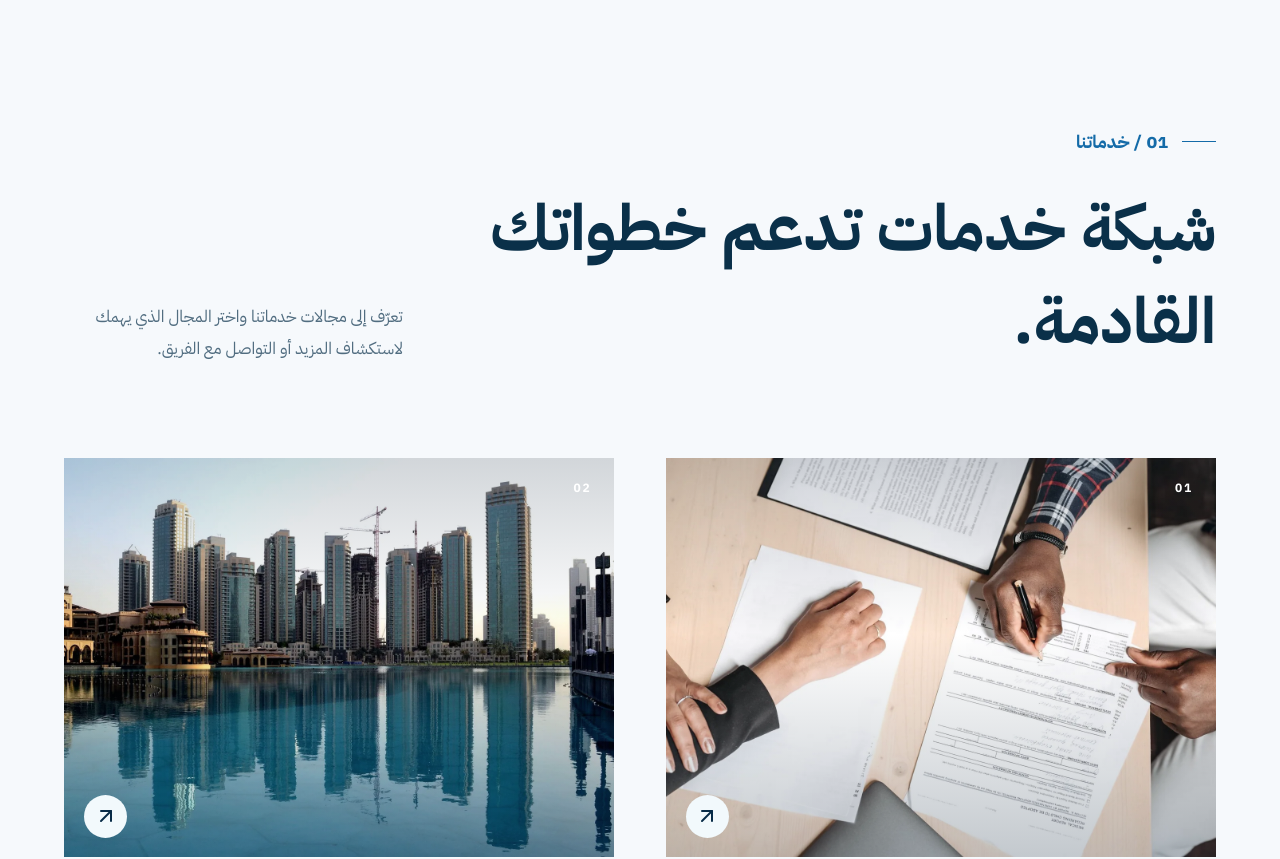
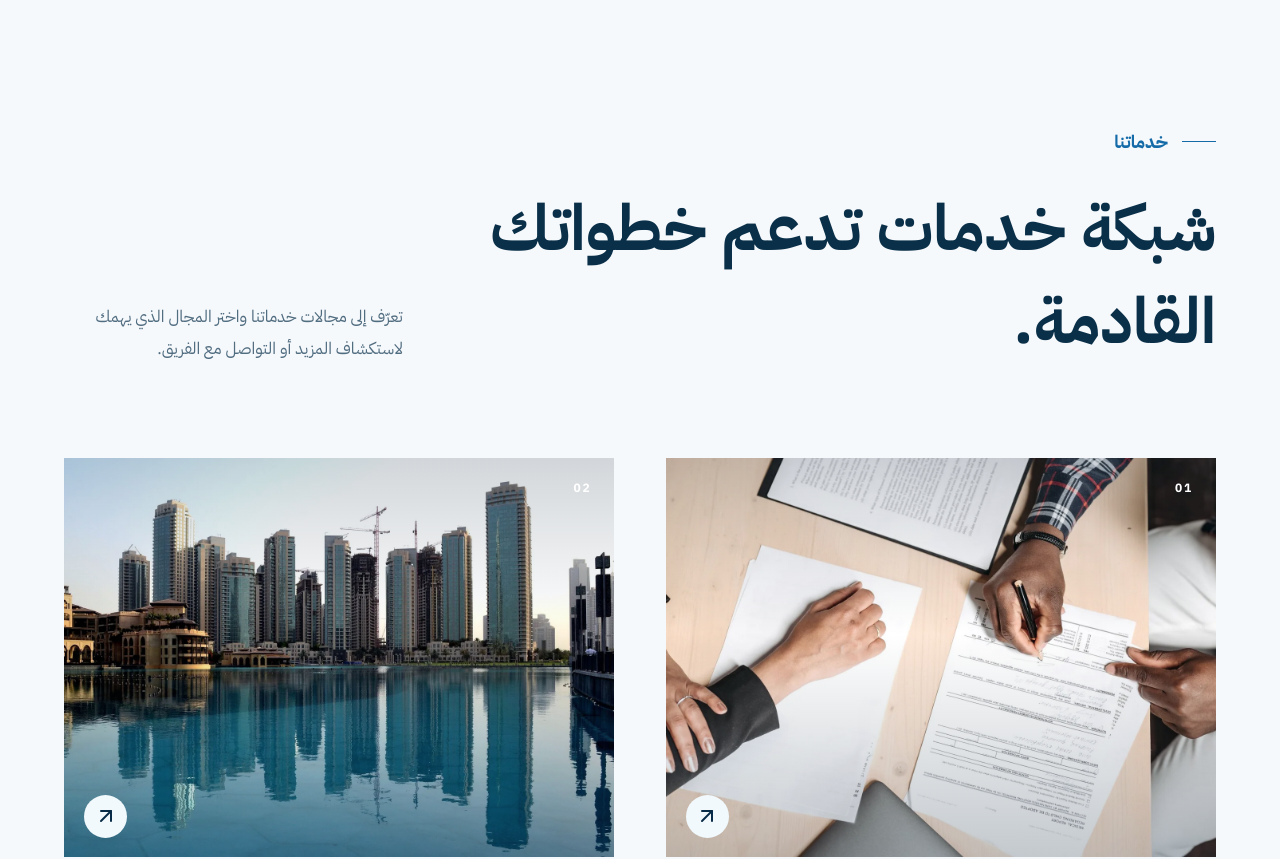
Before and after one commit to Bashar-alJabi/inbs-website, a Next.js app: page /ar/services in a window 1280 px wide. Shown: the part 800-1659 px from the top of the page. Built offline with nearby package versions, Linux system fonts and the light colour scheme; no server answers.

Commit message:
content(services): remove numbered section kickers in both locales

```diff
--- a/src/content/services-page.ts
+++ b/src/content/services-page.ts
@@ -7,12 +7,12 @@ export const servicesPageContent = {
     introduction: 'From setting up a business to navigating everyday requirements, explore the services available through the INBS network in Dubai.',
     browse: 'Explore our services',
     location: 'DUBAI, UNITED ARAB EMIRATES',
-    indexLabel: '01 / OUR SERVICES',
+    indexLabel: 'OUR SERVICES',
     indexTitle: 'A network built around your next step.',
     indexLead: 'Explore our areas of service. Select a category to learn more or get in touch with the team.',
     category: 'SERVICE',
     explore: 'Explore service',
-    closingEyebrow: '02 / LET’S CONNECT',
+    closingEyebrow: 'LET’S CONNECT',
     closingTitle: 'Not sure where to start?',
     closingText: 'Tell us what you are looking for, and we can help you identify the right service to explore.',
     closingAction: 'Contact INBS',
@@ -24,12 +24,12 @@ export const servicesPageContent = {
     introduction: 'من تأسيس الأعمال إلى إنجاز المتطلبات اليومية، تعرّف إلى مجالات الخدمات المتاحة ضمن شبكة INBS في دبي.',
     browse: 'استكشف خدماتنا',
     location: 'دبي، الإمارات العربية المتحدة',
-    indexLabel: '01 / خدماتنا',
+    indexLabel: 'خدماتنا',
     indexTitle: 'شبكة خدمات تدعم خطواتك القادمة.',
     indexLead: 'تعرّف إلى مجالات خدماتنا واختر المجال الذي يهمك لاستكشاف المزيد أو التواصل مع الفريق.',
     category: 'الخدمة',
     explore: 'استكشف الخدمة',
-    closingEyebrow: '02 / لنبقَ على تواصل',
+    closingEyebrow: 'لنبقَ على تواصل',
     closingTitle: 'لا تعرف من أين تبدأ؟',
     closingText: 'شاركنا ما تبحث عنه لنساعدك في تحديد مجال الخدمة الأنسب للبدء.',
     closingAction: 'تواصل مع INBS',
```
